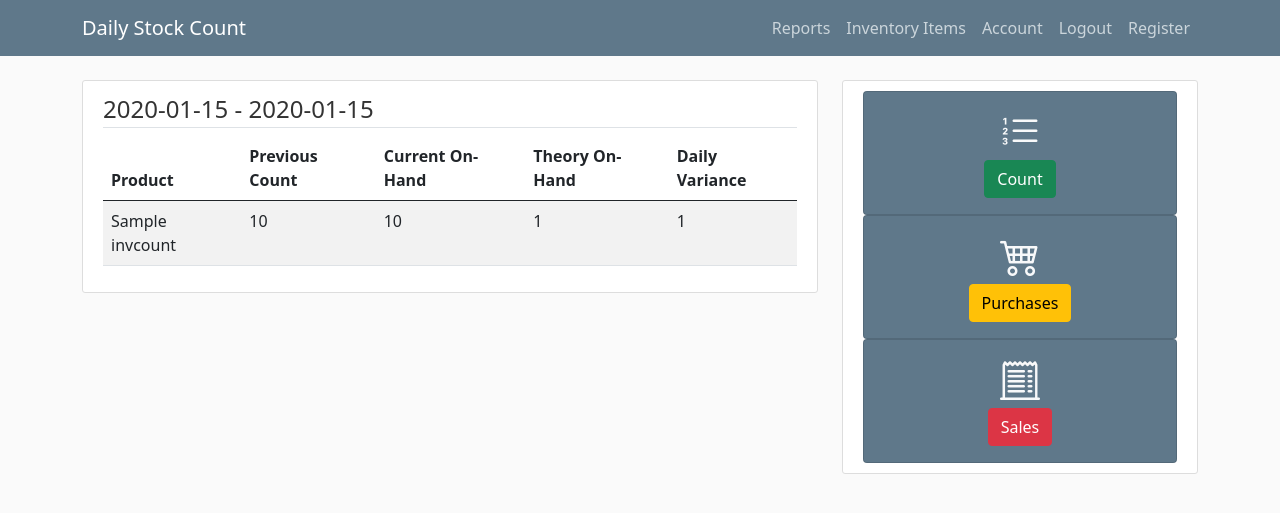
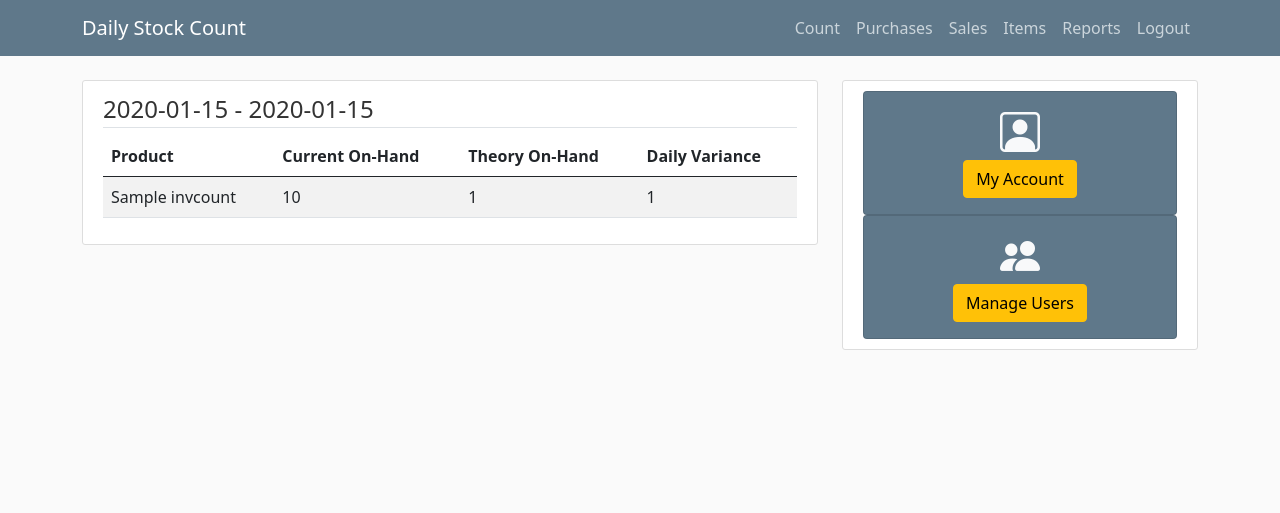
Before and after one commit to wandored/dailystockcount, a Flask app: page /report/ in a window 1280 px wide. Shown: the top 513 px of the page. Run offline with Flask 2, Linux system fonts and the light colour scheme; a user stored in the database is signed in; tables that the repository leaves empty hold one stand-in row (values such as "Sample post"); some libraries are stand-ins or nearby versions.

Commit message:
fixed count routing issue. improved ui

```diff
--- a/dailystockcount/templates/layout.html
+++ b/dailystockcount/templates/layout.html
@@ -30,12 +30,13 @@
         </button>
         <div class="collapse navbar-collapse" id="navbarMenu">
           <div class="navbar-nav ms-auto">
+            <a class="nav-item nav-link" href="{{ url_for('counts.count') }}">Count</a>
+            <a class="nav-item nav-link" href="{{ url_for('counts.purchases') }}">Purchases</a>
+            <a class="nav-item nav-link" href="{{ url_for('counts.sales') }}">Sales</a>
+            <a class="nav-item nav-link" href="{{ url_for('counts.new_item') }}">Items</a>
             {% if current_user.is_authenticated %}
             <a class="nav-item nav-link" href="{{ url_for('main.report') }}">Reports</a>
-            <a class="nav-item nav-link" href="{{ url_for('counts.new_item') }}">Inventory Items</a>
-            <a class="nav-item nav-link" href="{{ url_for('users.account') }}">Account</a>
             <a class="nav-item nav-link" href="{{ url_for('users.logout') }}">Logout</a>
-            <a class="nav-item nav-link" href="{{ url_for('users.register') }}">Register</a>
             {% else %}
             <a class="nav-item nav-link" href="{{ url_for('users.login') }}">Login</a>
             {% endif %}
@@ -61,35 +62,29 @@
           {% block content %}{% endblock %}
         </div>
       </div>
+      {% if current_user.is_authenticated %}
       <!-- Boxes -->
       <div class="col-sm-4">
         <div class="content-section">
           <div class="card bg-steel text-light">
             <div class="card-body text-center">
               <div class="h1 mb-1">
-                <i class="bi bi-list-ol"></i>
+                <i class="bi bi-person-square"></i>
               </div>
-              <a class="btn btn-success" href="{{ url_for('counts.count') }}">Count</a>
+              <a class="btn btn-warning" href="{{ url_for('users.account') }}">My Account</a>
             </div>
           </div>
           <div class="card bg-steel text-light">
             <div class="card-body text-center">
               <div class="h1 mb-1">
-                <i class="bi bi-cart4"></i>
+                <i class="bi bi-people-fill"></i>
               </div>
-              <a class="btn btn-warning" href="{{ url_for('counts.purchases') }}">Purchases</a>
-            </div>
-          </div>
-          <div class="card bg-steel text-light">
-            <div class="card-body text-center">
-              <div class="h1 mb-1">
-                <i class="bi bi-receipt-cutoff"></i>
-              </div>
-              <a class="btn btn-danger" href="{{ url_for('counts.sales') }}">Sales</a>
+              <a class="btn btn-warning" href="{{ url_for('users.register') }}">Manage Users</a>
             </div>
           </div>
         </div>
       </div>
+      {% endif %}
   </main>
   <!-- Optional JavaScript; choose one of the two! -->
 
--- a/dailystockcount/templates/main/report.html
+++ b/dailystockcount/templates/main/report.html
@@ -6,7 +6,6 @@
   <thead>
     <tr>
       <th scope="col">Product</th>
-      <th scope="col">Previous Count</th>
       <th scope="col">Current On-Hand</th>
       <th scope="col">Theory On-Hand</th>
       <th scope="col">Daily Variance</th>
@@ -17,7 +16,6 @@
       {% if item.trans_date == date_time.trans_date and item.count_time == date_time.count_time %}
         <tr>
           <td>{{ item.itemname }}</td>
-          <td>{{ item.previous_total }}</td>
           <td>{{ item.count_total }}</td>
           <td>{{ item.theory }}</td>
           <td>{{ item.daily_variance }}</td>
```
Also changed, not shown: dailystockcount/counts/routes.py (+42 -13 lines), dailystockcount/users/routes.py (+5 -4 lines).
